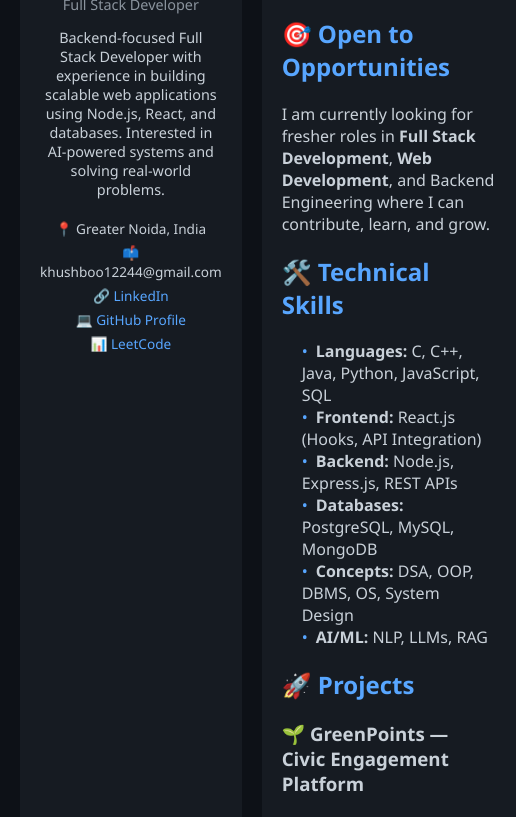
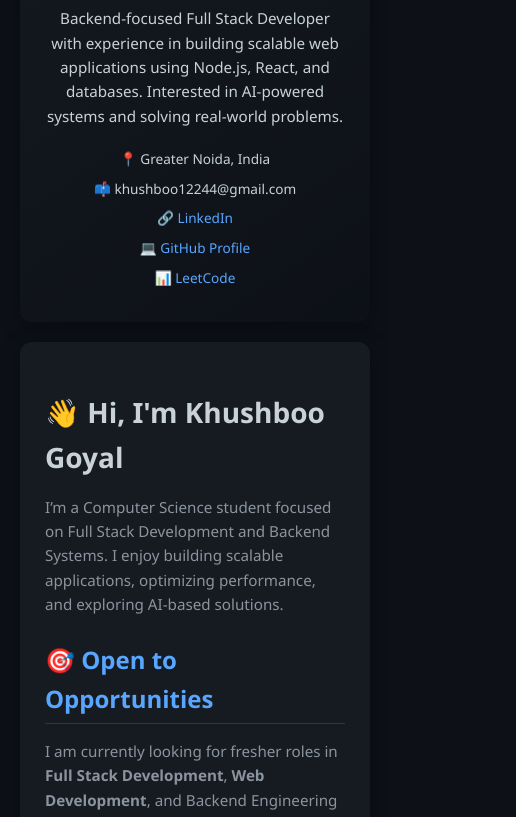
Before and after one commit to Khushboo1976/Web-Profile, a plain HTML site: page index.html in a window 390 px wide. Shown: the part 325-1142 px from the top of the page, 516 px wide, since content can reach past the window. Drawn offline with Linux system fonts and the light colour scheme.

Commit message:
Refactor CSS for improved layout and responsiveness
Updated styles for layout, sidebar, and content sections with improved responsiveness and hover effects.

```diff
--- a/style.css
+++ b/style.css
@@ -1,71 +1,109 @@
+/* GLOBAL */
 body {
   margin: 0;
   font-family: 'Segoe UI', sans-serif;
   background-color: #0d1117;
   color: #c9d1d9;
+  line-height: 1.6;
 }
 
 a {
   color: #58a6ff;
   text-decoration: none;
+  transition: 0.3s;
 }
 
+a:hover {
+  color: #79c0ff;
+}
+
+/* LAYOUT */
 .container {
   display: flex;
-  flex-direction: row;
+  flex-wrap: wrap;
+  gap: 20px;
   padding: 20px;
   max-width: 1200px;
   margin: auto;
 }
 
+/* SIDEBAR */
 .sidebar {
   flex: 1;
-  padding: 20px;
-  background-color: #161b22;
-  border-radius: 8px;
-  margin-right: 20px;
-  max-width: 300px;
+  min-width: 260px;
+  padding: 25px;
+  background: linear-gradient(145deg, #161b22, #0d1117);
+  border-radius: 12px;
   text-align: center;
+  box-shadow: 0 4px 20px rgba(0,0,0,0.4);
 }
 
 .profile-pic {
-  width: 150px;
-  height: 150px;
+  width: 140px;
+  height: 140px;
   border-radius: 50%;
   margin-bottom: 15px;
-  border: 2px solid #30363d;
+  border: 3px solid #30363d;
+  transition: transform 0.3s;
+}
+
+.profile-pic:hover {
+  transform: scale(1.05);
 }
 
 .username {
   color: #8b949e;
-  font-size: 0.9em;
+  font-size: 0.95em;
   margin-bottom: 10px;
 }
 
 .bio {
-  font-size: 0.9em;
+  font-size: 0.95em;
   margin-bottom: 20px;
 }
 
 .contact p {
   font-size: 0.85em;
-  margin: 5px 0;
+  margin: 8px 0;
 }
 
+/* MAIN CONTENT */
 .content {
   flex: 3;
-  padding: 20px;
+  min-width: 300px;
+  padding: 25px;
   background-color: #161b22;
-  border-radius: 8px;
+  border-radius: 12px;
+  box-shadow: 0 4px 20px rgba(0,0,0,0.4);
 }
 
-.content h1, .content h2 {
-  color: #58a6ff;
+/* HEADINGS */
+.content h1 {
+  font-size: 28px;
+  margin-bottom: 10px;
 }
 
+.content h2 {
+  color: #58a6ff;
+  margin-top: 25px;
+  margin-bottom: 10px;
+  border-bottom: 1px solid #30363d;
+  padding-bottom: 5px;
+}
+
+.content h3 {
+  margin-top: 15px;
+  color: #c9d1d9;
+}
+
+/* LISTS */
 ul {
   list-style: none;
-  padding-left: 20px;
+  padding-left: 0;
+}
+
+ul li {
+  margin: 6px 0;
 }
 
 ul li::before {
@@ -74,11 +112,47 @@ ul li::before {
   margin-right: 8px;
 }
 
+/* PROJECT CARDS */
+section h3 {
+  margin-top: 15px;
+}
+
+section p {
+  font-size: 0.95em;
+  color: #8b949e;
+}
+
+section h3 + p {
+  background-color: #0d1117;
+  padding: 12px;
+  border-radius: 8px;
+  border: 1px solid #30363d;
+  transition: 0.3s;
+}
+
+section h3 + p:hover {
+  border-color: #58a6ff;
+  transform: translateY(-2px);
+}
+
+/* BLOCKQUOTE */
 blockquote {
   margin-top: 30px;
-  padding: 10px 20px;
+  padding: 15px 20px;
   border-left: 4px solid #58a6ff;
   font-style: italic;
   color: #8b949e;
   background-color: #0d1117;
+  border-radius: 6px;
 }
+
+/* RESPONSIVE DESIGN */
+@media (max-width: 768px) {
+  .container {
+    flex-direction: column;
+  }
+
+  .sidebar {
+    margin-right: 0;
+  }
+}
```
